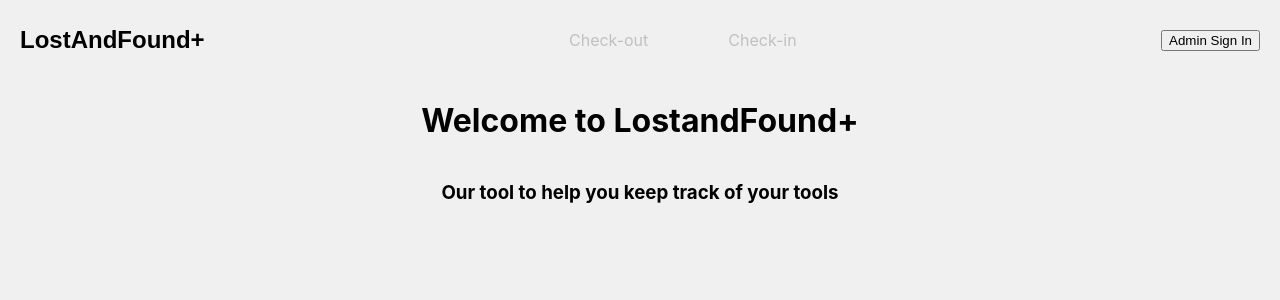
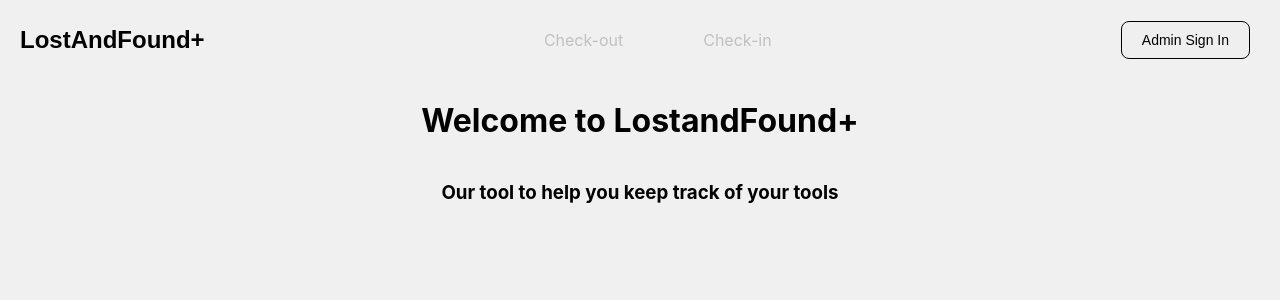
Before and after one commit to anujtaosf/lostfoundV2, a React (Create React App) app: page / in a window 1280 px wide. Shown: the top 300 px of the page. Built offline with nearby package versions, Linux system fonts and the light colour scheme; no server answers.

Commit message:
sign in button style

```diff
--- a/src/components/Auth.jsx
+++ b/src/components/Auth.jsx
@@ -2,7 +2,7 @@ import React from "react";
 import { useNavigate } from "react-router-dom";
 import { doSignInWithGoogle, doSignOut } from "../firebase/auth";
 import { useAuth } from "../context/authContext";
-
+import styled from "styled-components";
 export const SignIn = () => {
 	const { userLoggedIn } = useAuth();
 
@@ -10,7 +10,7 @@ export const SignIn = () => {
 		doSignInWithGoogle();
 	};
 
-	return !userLoggedIn && <button onClick={signInWithGoogle}>Admin Sign In</button>;
+	return !userLoggedIn && <Button onClick={signInWithGoogle}>Admin Sign In</Button>;
 };
 
 export const SignOut = () => {
@@ -19,7 +19,7 @@ export const SignOut = () => {
 
 	return (
 		userLoggedIn && (
-			<button
+			<Button
 				onClick={() => {
 					doSignOut().then(() => {
 						navigate("/");
@@ -27,7 +27,26 @@ export const SignOut = () => {
 				}}
 			>
 				Sign Out
-			</button>
+			</Button>
 		)
 	);
 };
+
+const Button = styled.button`
+	padding: 10px 20px;
+	font-size: 14px;
+	border: 1px solid black;
+	color: black;
+	border-radius: 8px;
+	cursor: pointer;
+	margin: 10px;
+	transition: all 0.2s ease;
+
+	&:disabled {
+		background-color: #ccc;
+		cursor: not-allowed;
+	}
+	&:hover:not(:disabled) {
+		transform: scale(1.05);
+	}
+`;
```
Also changed, not shown: src/styles/form-styles.js (renamed from src/styles/form-styles.jsx).
